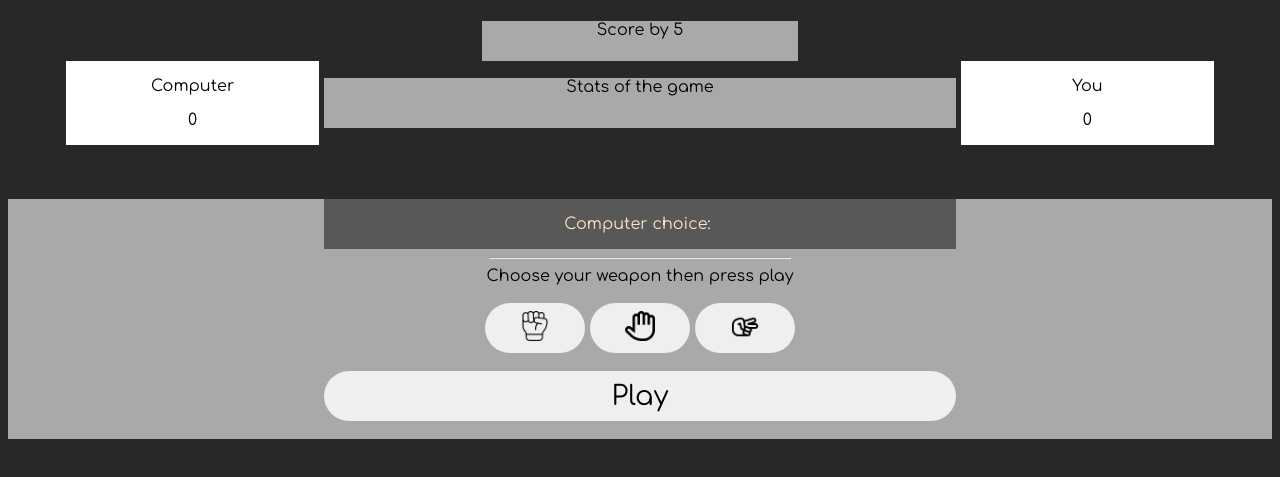
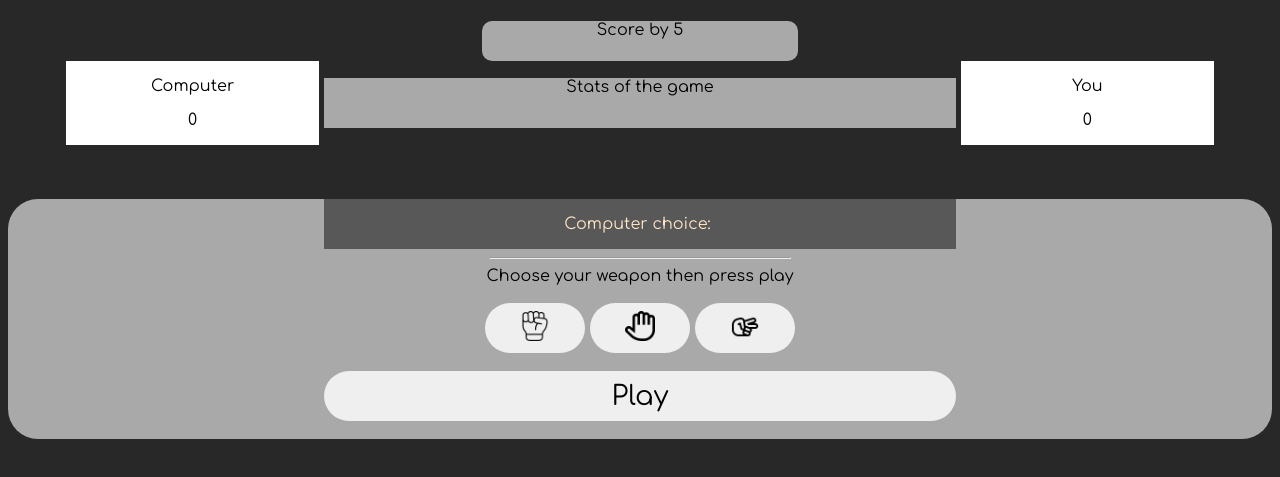
Before and after one commit to KAIZ-J/RPS-Game, a plain HTML site: page index.html in a window 1280 px wide. Shown: the part 67-544 px from the top of the page. Drawn offline with Linux system fonts and the light colour scheme; a web font is replaced by a local one.

Commit message:
update index.html

```diff
--- a/index.html
+++ b/index.html
@@ -61,7 +61,7 @@
       display: flex;
       flex-direction: column;
       width: 100%;
-
+     border-radius: 30px;
     }
     #score{
       width: 25%;
@@ -69,6 +69,7 @@
       background-color: darkgray;
       text-align: center;
       height: 5vh;
+      border-radius: 10px;
     }
 #winner{width: 50%;
   font-size: 1rem;
```
